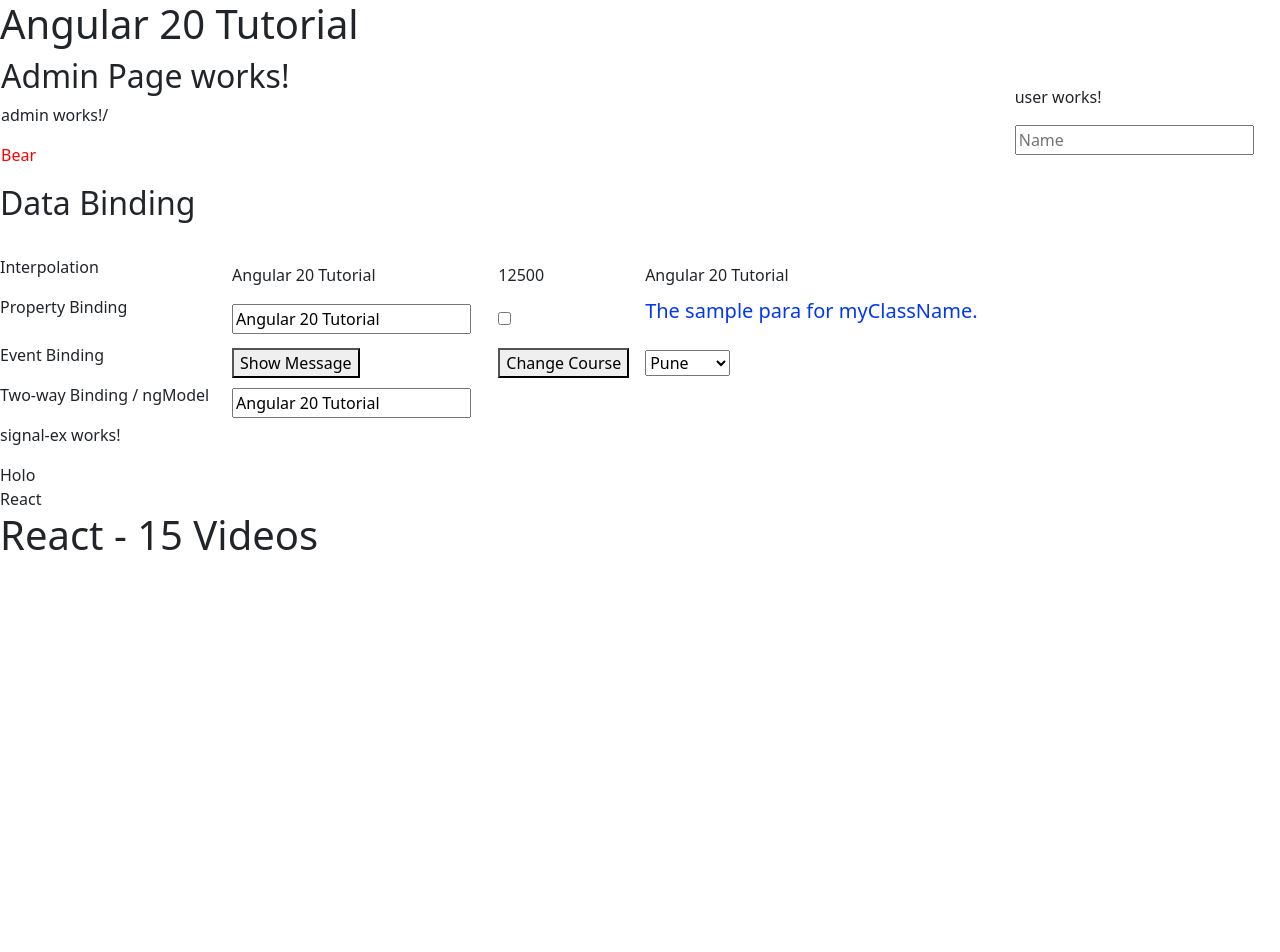
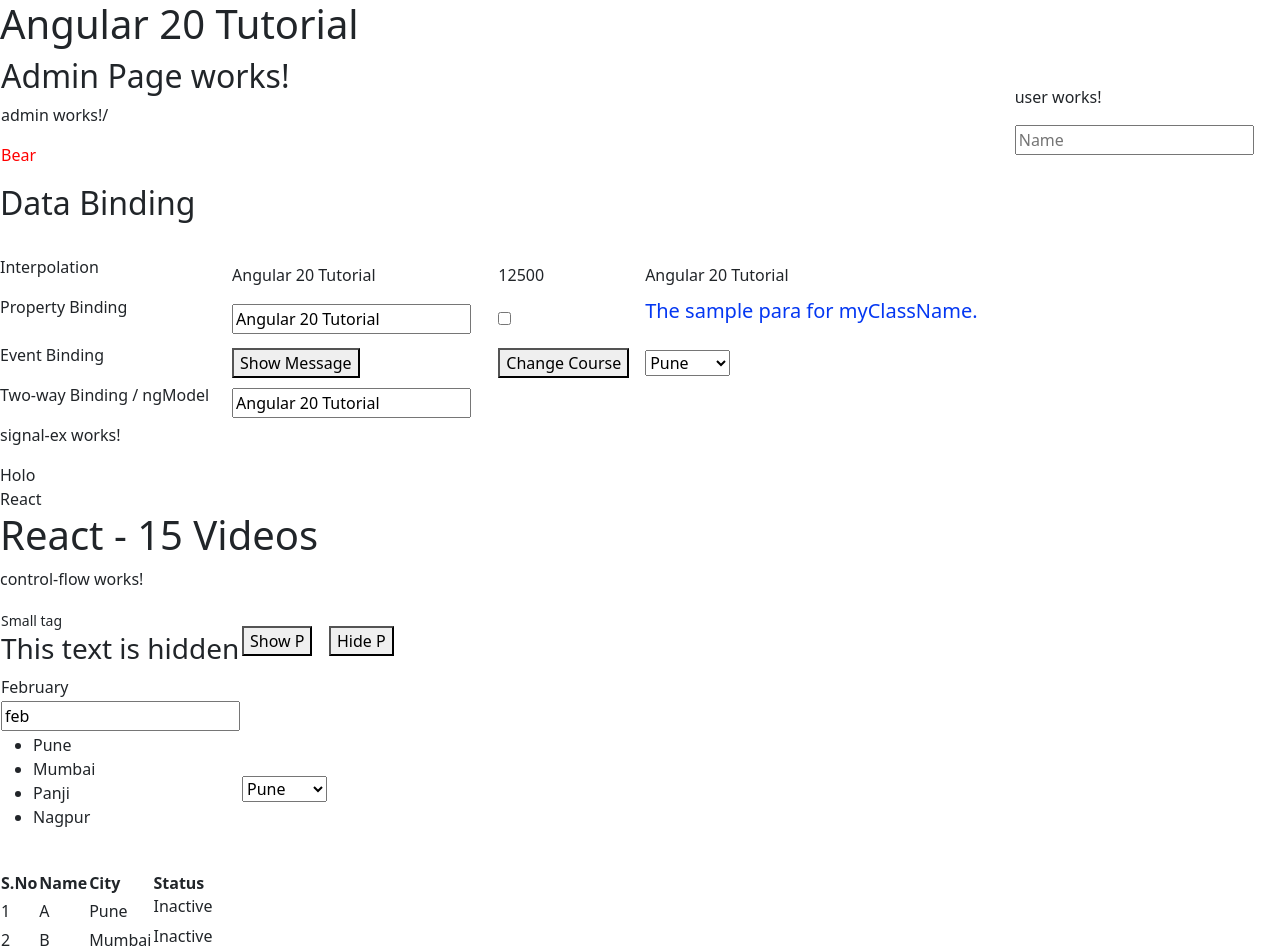
Before and after one commit to Yaswanth-BH/Angular20-PRACTICE, an Angular app: page / in a window 1280 px wide. Shown: the top 952 px of the page. Before the commit the page ends 800 px from the top, so only its background shows below. Built offline with nearby package versions, Linux system fonts and the light colour scheme.

Commit message:
Episode-5: Control Flow Statments

```diff
--- a/src/app/app.html
+++ b/src/app/app.html
@@ -15,6 +15,7 @@
 
     <app-data-binding></app-data-binding>
     <app-signal-ex></app-signal-ex>
+    <app-control-flow></app-control-flow>
 
 
 </table>
--- a/src/app/app.ts
+++ b/src/app/app.ts
@@ -4,10 +4,11 @@
 import { User } from './components/user/user';
 import { DataBinding } from './components/data-binding/data-binding';
 import { SignalEx } from './components/signal-ex/signal-ex';
+import { ControlFlow } from './components/control-flow/control-flow';
 
 @Component({
   selector: 'app-root',
-  imports: [RouterOutlet,Admin,User,DataBinding,SignalEx],
+  imports: [RouterOutlet,Admin,User,DataBinding,SignalEx,ControlFlow],
   templateUrl: './app.html',
   styleUrl: './app.css'
 })
--- /dev/null
+++ b/src/app/components/control-flow/control-flow.html
@@ -0,0 +1,86 @@
+<p>control-flow works!</p>
+
+<table>
+    <tr>
+        <td>
+            @if(isParaVisible === true){
+            <p>This is Sample Para</p>
+            }@else {
+            <small>Small tag</small>
+            <h3>This text is hidden</h3>
+            }
+        </td>
+
+        <td>
+            <button (click)="showP()">Show P</button>
+        </td>
+        <td>
+            <button (click)="hideP()">Hide P</button>
+        </td>
+    </tr>
+    <tr>
+        <td>
+            @if (startingMonthName == 'jan') {
+            <span>January</span>
+            } @else if (startingMonthName == 'feb') {
+            <span>February</span>
+            } @else if (startingMonthName == 'mar') {
+            <span>March</span>
+            } @else if (startingMonthName == 'apr') {
+            <span>April</span>
+            } @else {
+            <span>No Match Found</span>
+            }
+        </td>
+    </tr>
+    <tr>
+        <td>
+            <input type="text" [(ngModel)]="startingMonthName">
+        </td>
+    </tr>
+    <tr>
+        <td>
+            <ul>
+                @for (item of cityList; track $index) {
+                <li>{{item}}</li>
+                }
+            </ul>
+        </td>
+        <td>
+            <select name="" id="">
+                @for (item of cityList; track $index) {
+                <option>{{item}}</option>
+                }
+            </select>
+        </td>
+    </tr>
+</table>
+
+<br>
+
+<table>
+    <thead>
+        <tr>
+            <th>S.No</th>
+            <th>Name</th>
+            <th>City</th>
+            <th>Status</th>
+        </tr>
+    </thead>
+    <tbody>
+        @for (item of studentList; track $index) {
+        <tr>
+            <td>{{$index+1}}</td>
+            <td>{{item.name}}</td>
+            <td>{{item.city}}</td>
+            <td>
+                @if (item.isActive == true) {
+                    <h6>Active</h6>
+                }@else {
+                    <h6>Inactive</h6>
+                }
+            </td>
+        </tr>
+        }
+    </tbody>
+</table>
--- /dev/null
+++ b/src/app/components/control-flow/control-flow.ts
@@ -0,0 +1,32 @@
+import { Component } from '@angular/core';
+import { FormsModule } from '@angular/forms';
+
+@Component({
+  selector: 'app-control-flow',
+  imports: [FormsModule],
+  templateUrl: './control-flow.html',
+  styleUrl: './control-flow.css',
+})
+export class ControlFlow {
+
+  isParaVisible: boolean = false;
+
+  startingMonthName: string="feb";
+
+  cityList:string[]=["Pune","Mumbai","Panji","Nagpur"]
+
+  studentList:any[]=[
+    {name:'A',city:'Pune',isActive:false},
+    {name:'B',city:'Mumbai',isActive:false},
+    {name:'C',city:'Pune',isActive:true},
+    {name:'D',city:'Nagpur',isActive:false},
+
+  ]
+
+  showP(){
+    this.isParaVisible = true;
+  }
+  hideP(){
+    this.isParaVisible = false;
+  }
+}
```
Also changed, not shown: src/app/components/control-flow/control-flow.css (added), 1 other file (tests, documents, lock files or other folders).
